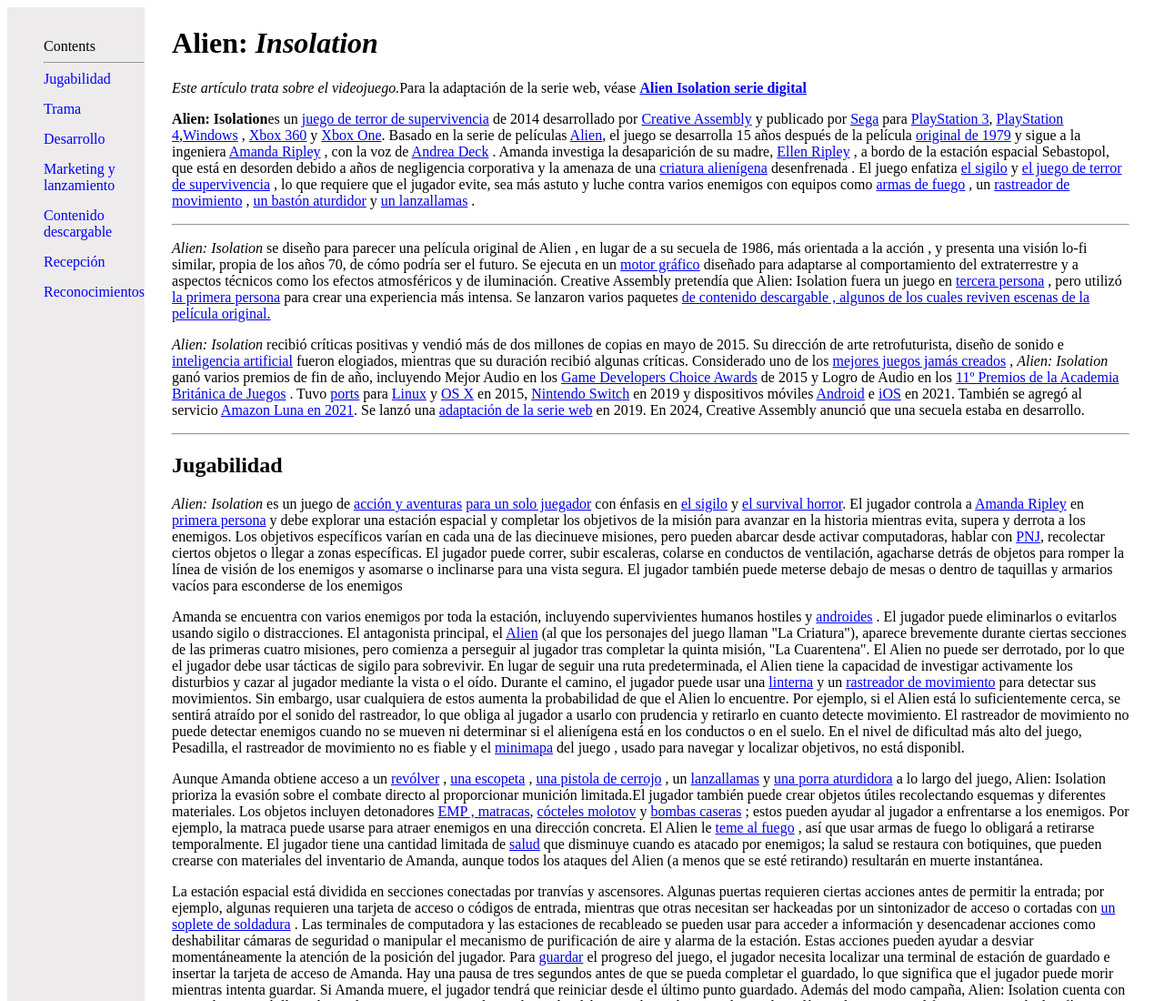
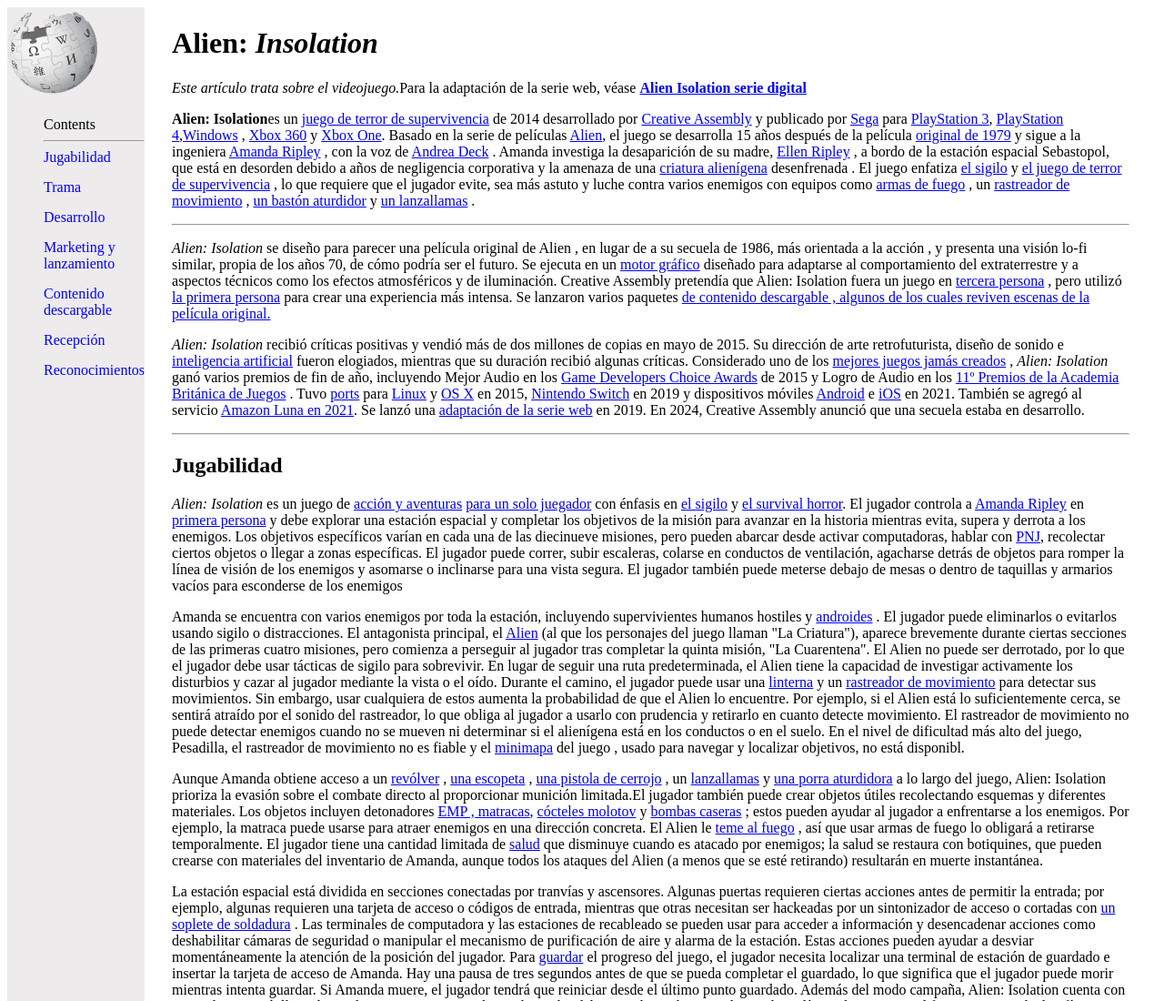
Before and after one commit to Asdiz10/miniprojecte1, a plain HTML site: page index.html in a window 1280 px wide. Shown: the top 1100 px of the page at 91% size. Drawn offline with Linux system fonts and the light colour scheme; the site is published under a folder, as on GitHub Pages, so addresses that start at the root find nothing.

Commit message:
Fix image source path in index.html

```diff
--- a/index.html
+++ b/index.html
@@ -10,7 +10,7 @@
 
     <header>
         <nav>
-        <img src="/images.png/logowiki.png" alt="">
+        <img src="images.png/logowiki.png" alt="">
 
         <ul>Contents
             <hr>
```
